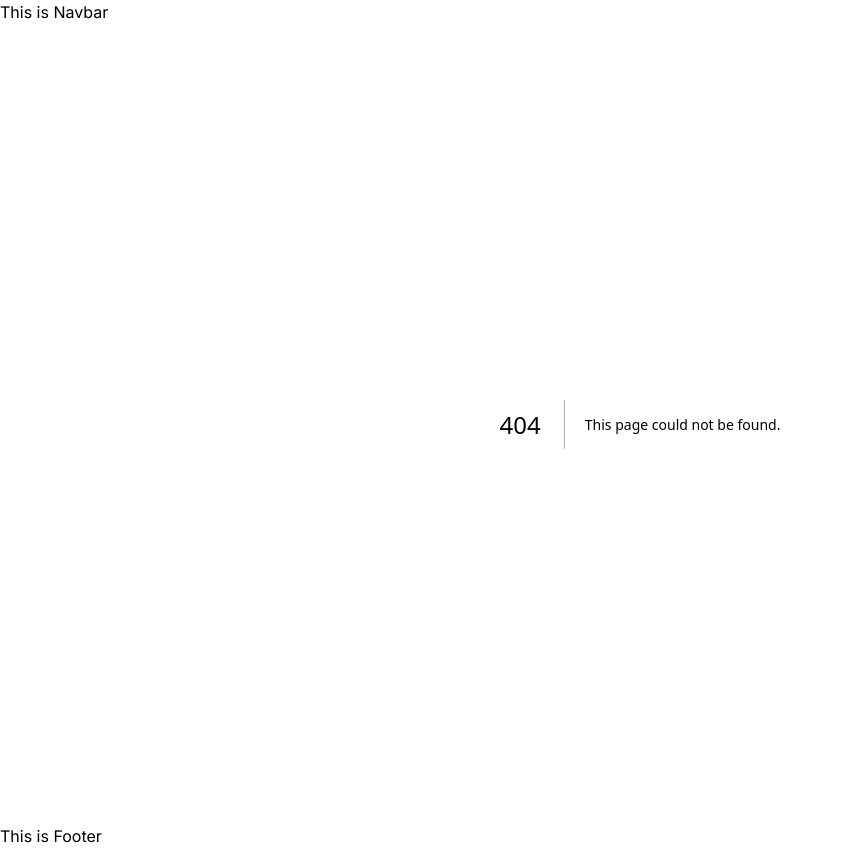
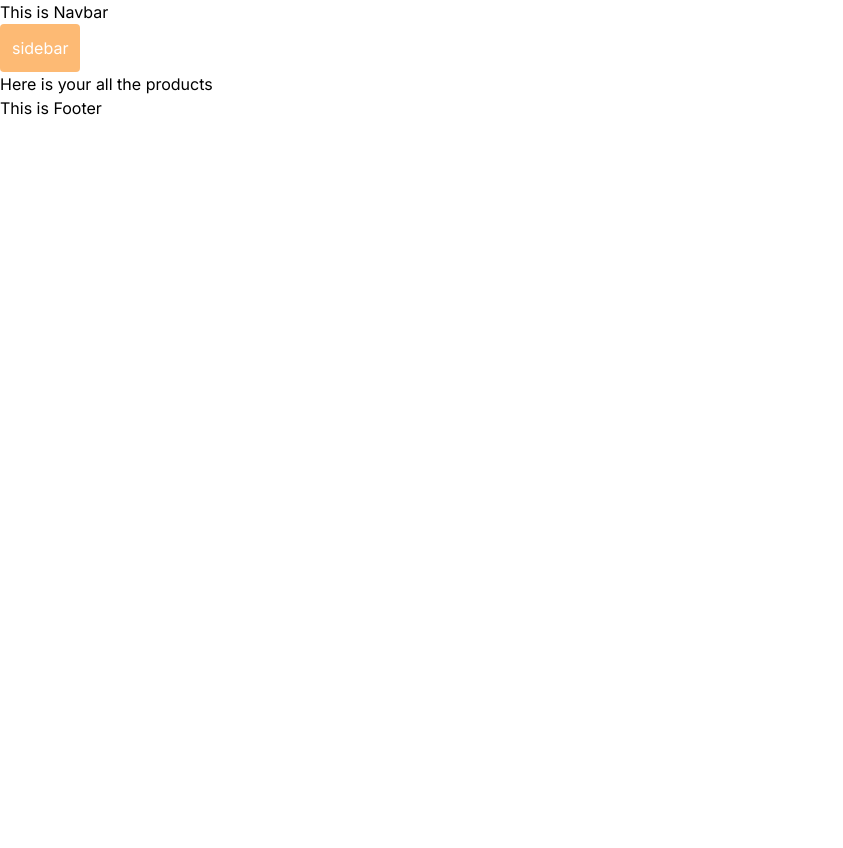
Before and after one commit to mdasik0/next-js-module-2, a Next.js app: page /dashboard/all-products in a window 1280 px wide. Before the commit this address had no page. Shown: the whole page, without its empty margins (0-843 px from the left). After the commit the page ends 800 px from the top, so only its background shows below. Built offline with nearby package versions, Linux system fonts and the light colour scheme.

Commit message:
video 4 complete

```diff
--- /dev/null
+++ b/src/app/about/page.js
@@ -0,0 +1,11 @@
+import React from 'react';
+
+const AboutPage = () => {
+    return (
+        <div>
+            This page is about me
+        </div>
+    );
+};
+
+export default AboutPage;
--- /dev/null
+++ b/src/app/dashboard/add-product/page.js
@@ -0,0 +1,16 @@
+import React from 'react';
+
+export const metadata = {
+    title: 'Add product | DashBoard | Learning Next Js',
+    description: 'Learning Next Js Module - 1',
+  }
+
+const addProductPage = () => {
+    return (
+        <div>
+            Add your Products Here
+        </div>
+    );
+};
+
+export default addProductPage;
--- /dev/null
+++ b/src/app/dashboard/all-products/page.js
@@ -0,0 +1,16 @@
+import React from 'react';
+
+export const metadata = {
+    title : "All Products | DashBoard | Next js Learning",
+    description : "next js module 1"
+}
+
+const allProductPage = () => {
+    return (
+        <div>
+            Here is your all the products
+        </div>
+    );
+};
+
+export default allProductPage;
--- /dev/null
+++ b/src/app/dashboard/layout.js
@@ -0,0 +1,18 @@
+import Sidebar from '@/components/DashBoard/SideBars/Sidebar';
+import React from 'react';
+
+export const metadata = {
+    title: 'DashBoard | Learning Next Js',
+    description: 'Learning Next Js Module - 1',
+  }
+
+const DashboardPageLayout = ({children}) => {
+    return (
+        <div>
+            <Sidebar />
+         {children}
+        </div>
+    );
+};
+
+export default DashboardPageLayout;
--- /dev/null
+++ b/src/app/dashboard/page.js
@@ -0,0 +1,11 @@
+import React from 'react';
+
+const DashBoardLayout = () => {
+    return (
+        <div>
+            This is the Dashboard Layout Page
+        </div>
+    );
+};
+
+export default DashBoardLayout;
--- /dev/null
+++ b/src/app/profile/page.js
@@ -0,0 +1,11 @@
+import React from 'react';
+
+const ProfilePage = () => {
+    return (
+        <div>
+            This is my Profile page
+        </div>
+    );
+};
+
+export default ProfilePage;
--- /dev/null
+++ b/src/components/DashBoard/SideBars/Sidebar.jsx
@@ -0,0 +1,11 @@
+import React from 'react';
+
+const Sidebar = () => {
+    return (
+        <div className='bg-orange-300 p-3 rounded w-fit text-white'>
+            sidebar
+        </div>
+    );
+};
+
+export default Sidebar;
```
